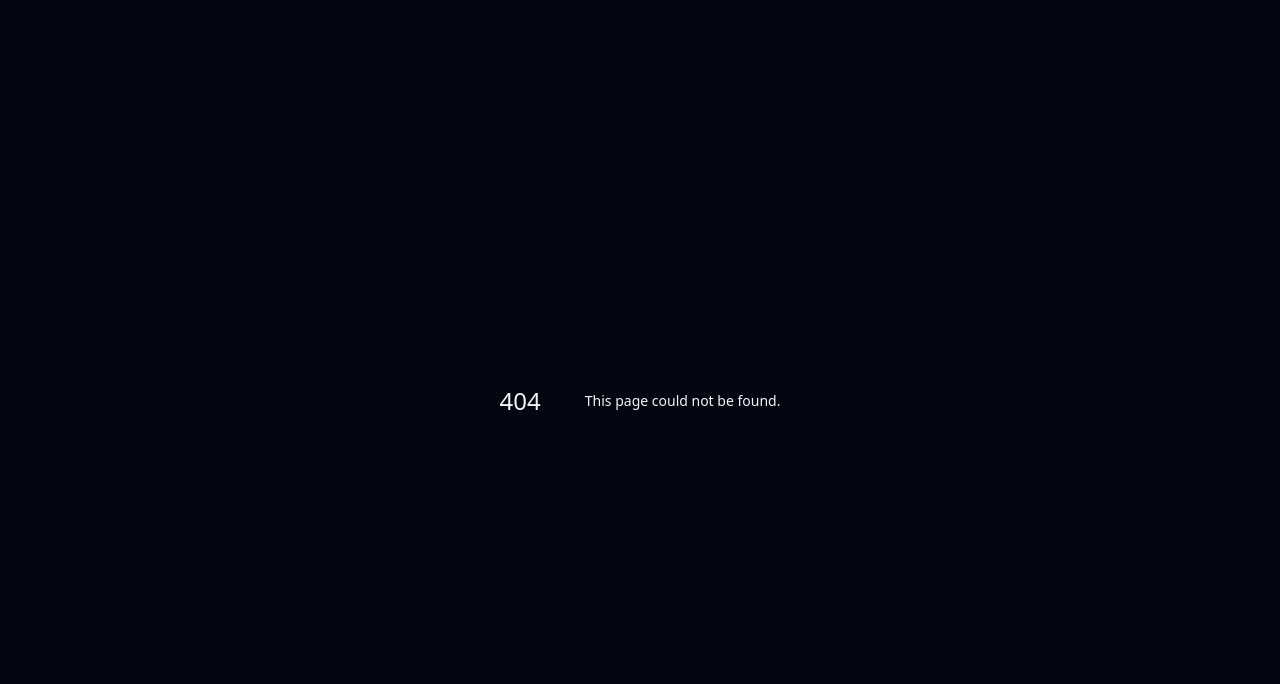
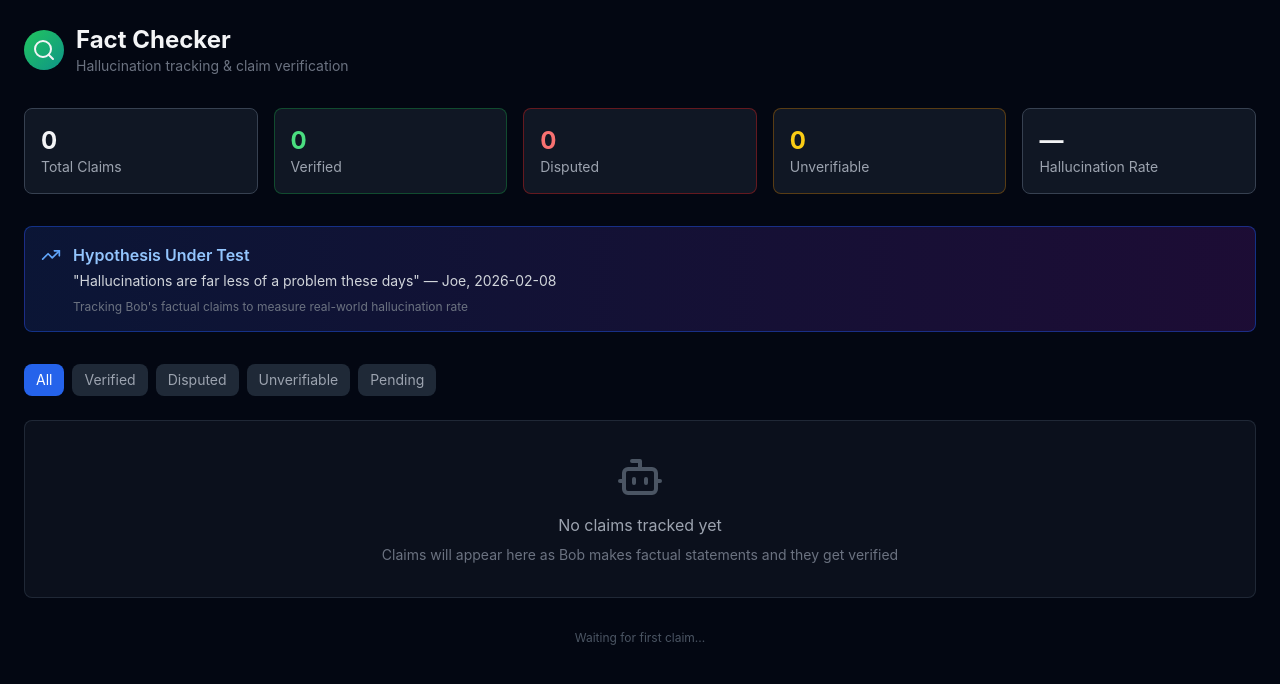
Before and after one commit to joesbobclaw/mission-control, a Next.js app: page /facts in a window 1280 px wide. Before the commit this address had no page. Shown: the top 684 px of the page. Built offline with nearby package versions, Linux system fonts and the light colour scheme.

Commit message:
Add fact-checker hallucination tracking page

```diff
--- /dev/null
+++ b/app/facts/page.tsx
@@ -0,0 +1,241 @@
+'use client'
+
+import { useState } from 'react'
+import { CheckCircle, XCircle, HelpCircle, Clock, TrendingUp, AlertTriangle, Search, Bot } from 'lucide-react'
+
+// Types
+interface Claim {
+  id: string
+  claim: string
+  source: {
+    type: 'ai_response' | 'article' | 'transcript'
+    sessionId?: string
+    timestamp: string
+    context: string
+  }
+  extraction: {
+    checkworthiness: number
+    category: 'statistic' | 'date' | 'quote' | 'event' | 'attribution' | 'other'
+  }
+  verification: {
+    status: 'verified' | 'disputed' | 'unverifiable' | 'pending'
+    confidence: number
+    sources: { url: string; excerpt: string; agrees: boolean }[]
+    explanation: string
+    verifiedAt: string
+  }
+}
+
+interface Stats {
+  totalClaims: number
+  verified: number
+  disputed: number
+  unverifiable: number
+  pending: number
+  hallucinationRate: number
+  lastUpdated: string | null
+}
+
+// Sample data for demo
+const sampleStats: Stats = {
+  totalClaims: 0,
+  verified: 0,
+  disputed: 0,
+  unverifiable: 0,
+  pending: 0,
+  hallucinationRate: 0,
+  lastUpdated: null
+}
+
+const sampleClaims: Claim[] = []
+
+// Status badge component
+function StatusBadge({ status }: { status: string }) {
+  const config = {
+    verified: { icon: CheckCircle, color: 'text-green-400 bg-green-500/20', label: 'Verified' },
+    disputed: { icon: XCircle, color: 'text-red-400 bg-red-500/20', label: 'Disputed' },
+    unverifiable: { icon: HelpCircle, color: 'text-yellow-400 bg-yellow-500/20', label: 'Unverifiable' },
+    pending: { icon: Clock, color: 'text-gray-400 bg-gray-500/20', label: 'Pending' }
+  }[status] || { icon: HelpCircle, color: 'text-gray-400 bg-gray-500/20', label: status }
+
+  const Icon = config.icon
+  return (
+    <span className={`inline-flex items-center gap-1 px-2 py-1 rounded-full text-xs ${config.color}`}>
+      <Icon className="w-3 h-3" />
+      {config.label}
+    </span>
+  )
+}
+
+// Category badge
+function CategoryBadge({ category }: { category: string }) {
+  const colors: Record<string, string> = {
+    statistic: 'bg-blue-500/20 text-blue-400',
+    date: 'bg-purple-500/20 text-purple-400',
+    quote: 'bg-cyan-500/20 text-cyan-400',
+    event: 'bg-orange-500/20 text-orange-400',
+    attribution: 'bg-pink-500/20 text-pink-400',
+    other: 'bg-gray-500/20 text-gray-400'
+  }
+  return (
+    <span className={`px-2 py-0.5 rounded text-xs ${colors[category] || colors.other}`}>
+      {category}
+    </span>
+  )
+}
+
+export default function FactChecker() {
+  const [stats] = useState<Stats>(sampleStats)
+  const [claims] = useState<Claim[]>(sampleClaims)
+  const [filter, setFilter] = useState<string>('all')
+
+  const filteredClaims = filter === 'all'
+    ? claims
+    : claims.filter(c => c.verification.status === filter)
+
+  return (
+    <div className="min-h-screen p-6">
+      {/* Header */}
+      <header className="mb-8">
+        <div className="flex items-center gap-3 mb-2">
+          <div className="w-10 h-10 rounded-full bg-gradient-to-br from-green-500 to-teal-600 flex items-center justify-center">
+            <Search className="w-6 h-6" />
+          </div>
+          <div>
+            <h1 className="text-2xl font-bold">Fact Checker</h1>
+            <p className="text-gray-500 text-sm">Hallucination tracking & claim verification</p>
+          </div>
+        </div>
+      </header>
+
+      {/* Stats Cards */}
+      <div className="grid grid-cols-2 md:grid-cols-5 gap-4 mb-8">
+        <div className="bg-gray-800/50 rounded-lg p-4 border border-gray-700">
+          <div className="text-2xl font-bold">{stats.totalClaims}</div>
+          <div className="text-gray-400 text-sm">Total Claims</div>
+        </div>
+        <div className="bg-gray-800/50 rounded-lg p-4 border border-green-700/50">
+          <div className="text-2xl font-bold text-green-400">{stats.verified}</div>
+          <div className="text-gray-400 text-sm">Verified</div>
+        </div>
+        <div className="bg-gray-800/50 rounded-lg p-4 border border-red-700/50">
+          <div className="text-2xl font-bold text-red-400">{stats.disputed}</div>
+          <div className="text-gray-400 text-sm">Disputed</div>
+        </div>
+        <div className="bg-gray-800/50 rounded-lg p-4 border border-yellow-700/50">
+          <div className="text-2xl font-bold text-yellow-400">{stats.unverifiable}</div>
+          <div className="text-gray-400 text-sm">Unverifiable</div>
+        </div>
+        <div className="bg-gray-800/50 rounded-lg p-4 border border-gray-700">
+          <div className="text-2xl font-bold">
+            {stats.totalClaims > 0
+              ? `${((stats.disputed / stats.totalClaims) * 100).toFixed(1)}%`
+              : '—'}
+          </div>
+          <div className="text-gray-400 text-sm">Hallucination Rate</div>
+        </div>
+      </div>
+
+      {/* Hypothesis Banner */}
+      <div className="bg-gradient-to-r from-blue-900/30 to-purple-900/30 border border-blue-700/50 rounded-lg p-4 mb-8">
+        <div className="flex items-start gap-3">
+          <TrendingUp className="w-5 h-5 text-blue-400 mt-0.5" />
+          <div>
+            <div className="font-semibold text-blue-300">Hypothesis Under Test</div>
+            <div className="text-gray-300 text-sm mt-1">
+              "Hallucinations are far less of a problem these days" — Joe, 2026-02-08
+            </div>
+            <div className="text-gray-500 text-xs mt-2">
+              Tracking Bob's factual claims to measure real-world hallucination rate
+            </div>
+          </div>
+        </div>
+      </div>
+
+      {/* Filter Tabs */}
+      <div className="flex gap-2 mb-6">
+        {['all', 'verified', 'disputed', 'unverifiable', 'pending'].map(f => (
+          <button
+            key={f}
+            onClick={() => setFilter(f)}
+            className={`px-3 py-1.5 rounded-lg text-sm transition-colors ${
+              filter === f
+                ? 'bg-blue-600 text-white'
+                : 'bg-gray-800 text-gray-400 hover:bg-gray-700'
+            }`}
+          >
+            {f.charAt(0).toUpperCase() + f.slice(1)}
+          </button>
+        ))}
+      </div>
+
+      {/* Claims List */}
+      <div className="space-y-4">
+        {filteredClaims.length === 0 ? (
+          <div className="bg-gray-800/30 rounded-lg p-8 text-center border border-gray-700/50">
+            <Bot className="w-12 h-12 text-gray-600 mx-auto mb-3" />
+            <div className="text-gray-400 mb-2">No claims tracked yet</div>
+            <div className="text-gray-500 text-sm">
+              Claims will appear here as Bob makes factual statements and they get verified
+            </div>
+          </div>
+        ) : (
+          filteredClaims.map(claim => (
+            <div key={claim.id} className="bg-gray-800/50 rounded-lg p-4 border border-gray-700">
+              <div className="flex items-start justify-between gap-4 mb-3">
+                <div className="flex-1">
+                  <div className="text-white font-medium">{claim.claim}</div>
+                  <div className="text-gray-500 text-xs mt-1">
+                    {new Date(claim.source.timestamp).toLocaleString()}
+                  </div>
+                </div>
+                <StatusBadge status={claim.verification.status} />
+              </div>
+
+              <div className="flex items-center gap-2 mb-3">
+                <CategoryBadge category={claim.extraction.category} />
+                <span className="text-gray-500 text-xs">
+                  Checkworthiness: {(claim.extraction.checkworthiness * 100).toFixed(0)}%
+                </span>
+                {claim.verification.confidence > 0 && (
+                  <span className="text-gray-500 text-xs">
+                    Confidence: {(claim.verification.confidence * 100).toFixed(0)}%
+                  </span>
+                )}
+              </div>
+
+              {claim.verification.explanation && (
+                <div className="text-gray-400 text-sm bg-gray-900/50 rounded p-2">
+                  {claim.verification.explanation}
+                </div>
+              )}
+
+              {claim.verification.sources.length > 0 && (
+                <div className="mt-2 space-y-1">
+                  {claim.verification.sources.map((source, i) => (
+                    <a
+                      key={i}
+                      href={source.url}
+                      target="_blank"
+                      rel="noopener noreferrer"
+                      className="text-xs text-blue-400 hover:underline block truncate"
+                    >
+                      {source.agrees ? '✓' : '✗'} {source.url}
+                    </a>
+                  ))}
+                </div>
+              )}
+            </div>
+          ))
+        )}
+      </div>
+
+      {/* Footer */}
+      <div className="mt-8 text-center text-gray-600 text-xs">
+        {stats.lastUpdated
+          ? `Last updated: ${new Date(stats.lastUpdated).toLocaleString()}`
+          : 'Waiting for first claim...'}
+      </div>
+    </div>
+  )
+}
```
